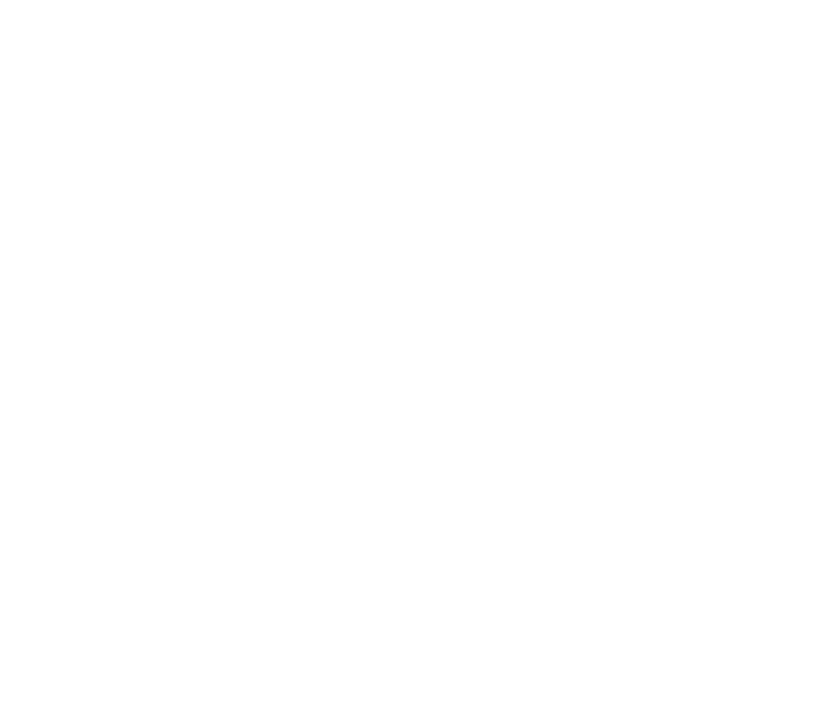
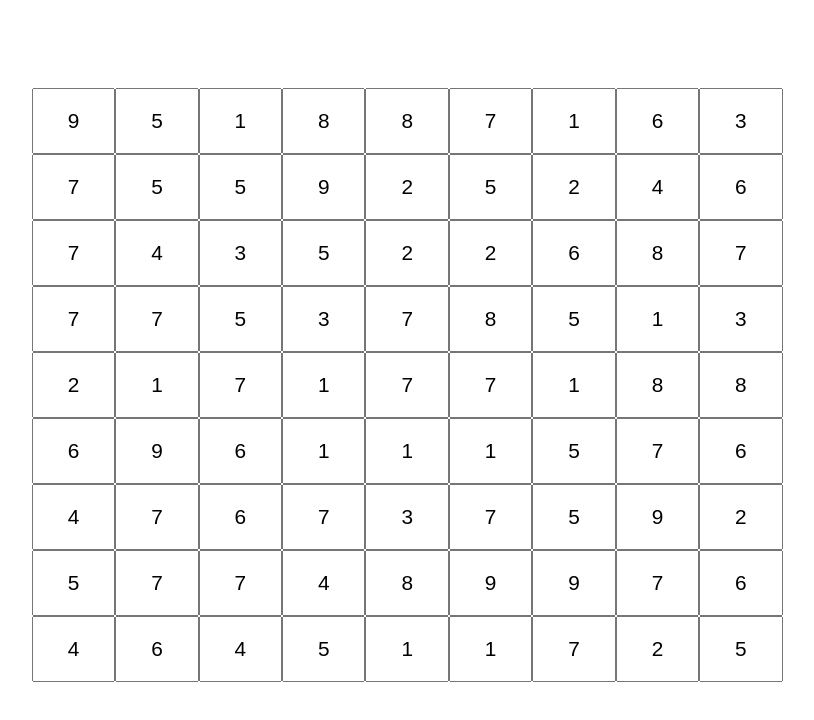
Before and after one commit to neehhaa/Sudoku_Game, a plain HTML site: page sudoku/index.html in a window 1280 px wide. Shown: the whole page, without its empty margins (229-1043 px from the left). Drawn offline with Linux system fonts and the light colour scheme.

Commit message:
session1

```diff
--- a/sudoku/index.html
+++ b/sudoku/index.html
@@ -1,12 +1,48 @@
 <!DOCTYPE html>
+
 <html lang="en">
+
 <head>
     <meta charset="UTF-8">
     <meta http-equiv="X-UA-Compatible" content="IE=edge">
     <meta name="viewport" content="width=device-width, initial-scale=1.0">
     <title>Document</title>
 </head>
+
+<style>
+    #container{
+        display: grid;
+        grid-template-columns: repeat(9,11%);
+        margin-left: 20%;
+        margin-right: 20%;
+        margin-top: 7%;
+    }
+input{
+    height: 60px;
+    text-align: center;
+    font-size: 130%;
+}
+</style>
+
 <body>
+    <div id="container">
 
+    </div>
 </body>
+
 </html>
+
+<script>
+    var myContainer = document.getElementById('container')
+    //loop
+
+for(var i=0;i<9;i++){
+    for(var j=0;j<9;j++){
+        var myInput = document.createElement('input')
+        myInput.id = '${i}${j}'
+        var number = Math.ceil(Math.random()*9)
+        myInput.value=number
+        myContainer.appendChild(myInput)
+    }
+}
+</script>
```
